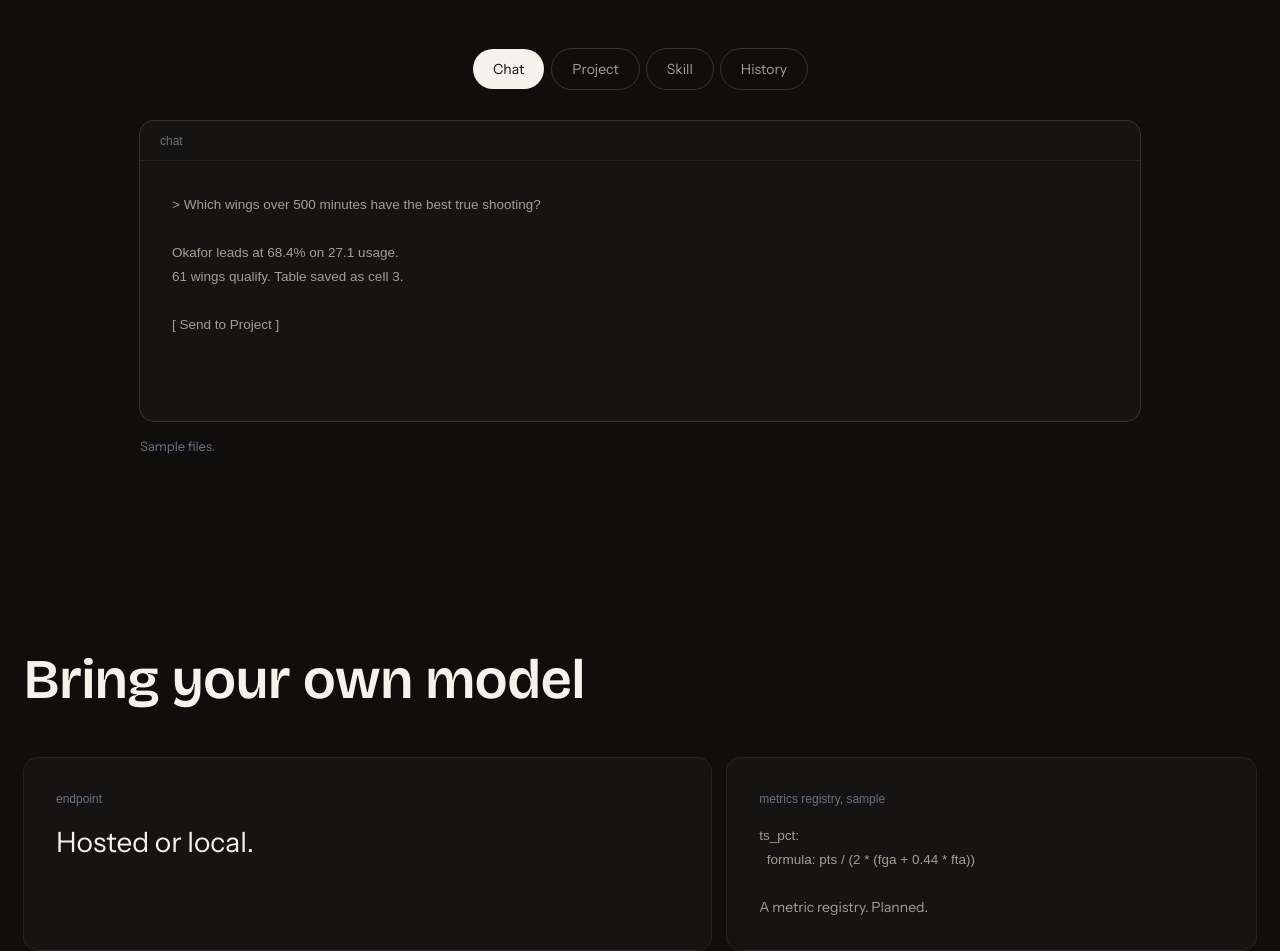
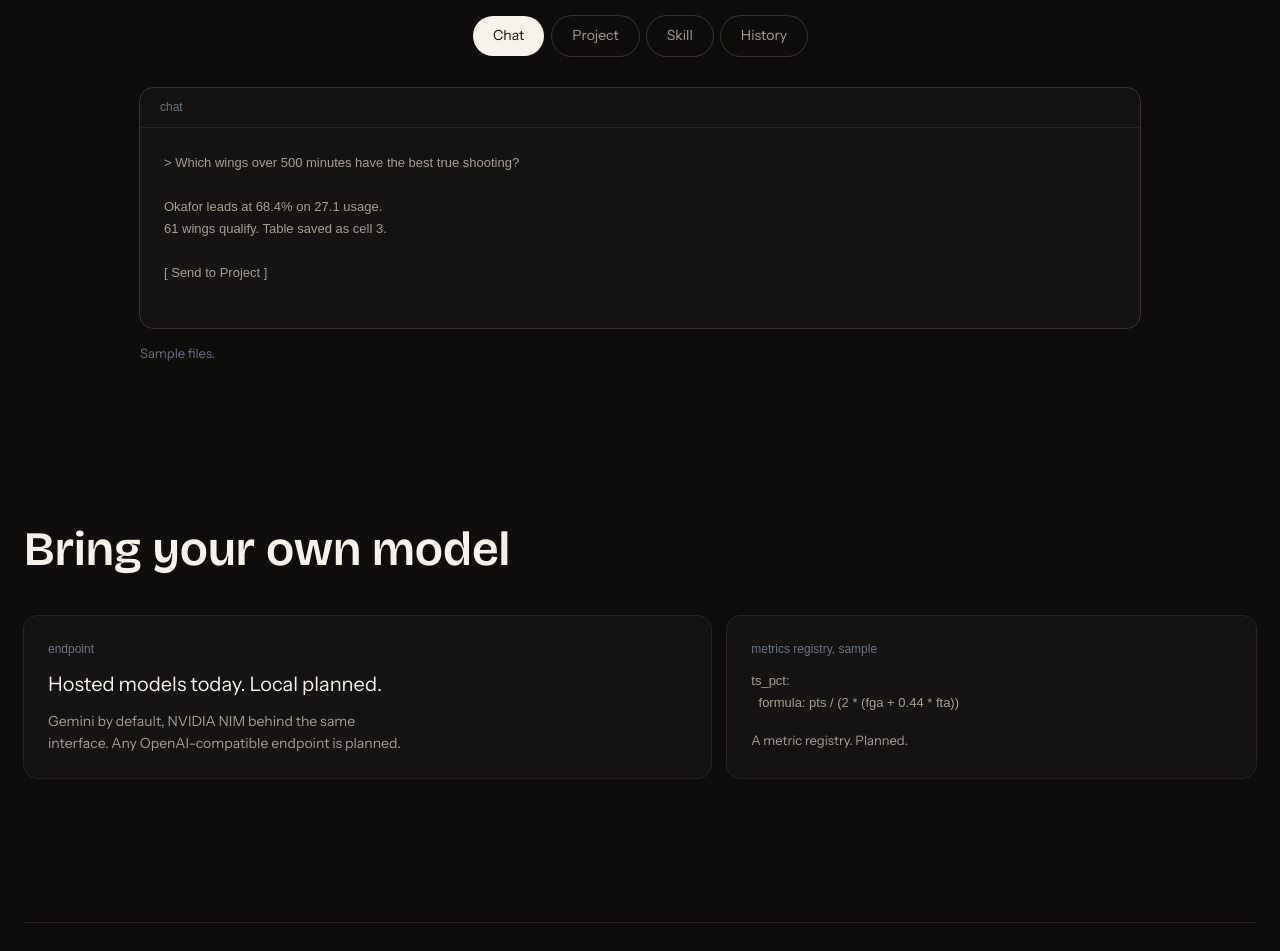
Before and after one commit to mythiipanda/mythiipanda.github.io, a Next.js app in the folder apps/dime-variants/: page /c in a window 1280 px wide. Shown: the part 1088-2039 px from the top of the page. Built offline with nearby package versions, Linux system fonts and the light colour scheme; a web font is replaced by a local one.

Commit message:
variants: roadmap-true model copy, flush closing CTA, tile heights, f windows fit

```diff
--- a/apps/dime-variants/app/a/page.tsx
+++ b/apps/dime-variants/app/a/page.tsx
@@ -75,7 +75,7 @@ export default function A() {
           </section>
         ))}
         <Closing />
-        <Close max="max-w-[1284px]" />
+        <Close max="max-w-[1284px]" flush />
       </main>
     </Page>
   );
--- a/apps/dime-variants/app/c/page.tsx
+++ b/apps/dime-variants/app/c/page.tsx
@@ -43,8 +43,8 @@ export default function C() {
             <div className="h-[560px] overflow-hidden rounded-[16px] bg-canvas shadow-[0_0_0_1px_var(--line-strong)] md:h-[680px] lg:rounded-r-none"><Workbench bare initialTab="notebook" /></div>
           </div>
         </section>
-        <section id="product" className="mx-auto max-w-[1320px] px-5 py-24 text-center md:px-6">
-          <h2 className="mx-auto max-w-[760px] text-[40px] leading-[48px] md:text-[56px] md:leading-[67px]">Every question reruns next <span className="text-[var(--cobalt-tx)]">season</span></h2>
+        <section id="product" className="mx-auto max-w-[1320px] px-5 py-20 text-center md:px-6">
+          <h2 className="mx-auto max-w-[760px] text-[34px] leading-[40px] md:text-[48px] md:leading-[54px]">Every question reruns next <span className="text-[var(--cobalt-tx)]">season</span></h2>
 
           <div className="mx-auto mt-10 flex justify-center gap-2">
             {tabs.map((x) => (
@@ -53,23 +53,24 @@ export default function C() {
           </div>
           <div className="mx-auto mt-8 max-w-[1000px] overflow-hidden rounded-[14px] bg-field text-left shadow-[0_0_0_1px_var(--line-strong)]">
             <div className="flex h-10 items-center border-b border-line px-5 font-mono text-[12px] text-ink-3">{t.file}</div>
-            <pre className="min-h-[260px] overflow-x-auto p-6 font-mono text-[13.5px] leading-[24px] text-ink-2 md:p-8">{t.code.join("\n")}</pre>
+            <pre className="min-h-[200px] overflow-x-auto p-5 font-mono text-[13px] leading-[22px] text-ink-2 md:p-6">{t.code.join("\n")}</pre>
           </div>
           <p className="mx-auto mt-4 max-w-[1000px] text-left text-[13px] text-ink-3">Sample files.</p>
         </section>
-        <section id="models" className="mx-auto max-w-[1320px] px-5 py-24 md:px-6">
-          <h2 className="max-w-[640px] text-[40px] leading-[48px] md:text-[56px] md:leading-[67px]">Bring your own model</h2>
+        <section id="models" className="mx-auto max-w-[1320px] px-5 py-20 md:px-6">
+          <h2 className="max-w-[640px] text-[34px] leading-[40px] md:text-[48px] md:leading-[54px]">Bring your own model</h2>
 
-          <div className="mt-12 grid gap-4 md:grid-cols-[1.3fr_1fr]">
-            <div className="rounded-[14px] bg-field p-8 shadow-[0_0_0_1px_var(--line)]">
+          <div className="mt-10 grid gap-4 md:grid-cols-[1.3fr_1fr]">
+            <div className="rounded-[14px] bg-field p-6 shadow-[0_0_0_1px_var(--line)]">
               <div className="font-mono text-[12px] text-ink-3">endpoint</div>
-              <p className="mt-4 text-[22px] leading-[30px] md:text-[28px] md:leading-[36px]">Hosted or local.</p>
+              <p className="mt-3 text-[20px] leading-[28px]">Hosted models today. Local planned.</p>
+              <p className="mt-3 max-w-[360px] text-[14px] leading-[22px] text-ink-2">Gemini by default, NVIDIA NIM behind the same interface. Any OpenAI-compatible endpoint is planned.</p>
 
             </div>
-            <div className="rounded-[14px] bg-field p-8 shadow-[0_0_0_1px_var(--line)]">
+            <div className="rounded-[14px] bg-field p-6 shadow-[0_0_0_1px_var(--line)]">
               <div className="font-mono text-[12px] text-ink-3">metrics registry, sample</div>
-              <pre className="mt-4 overflow-x-auto font-mono text-[13.5px] leading-[24px] text-ink-2">{"ts_pct:\n  formula: pts / (2 * (fga + 0.44 * fta))"}</pre>
-              <p className="mt-6 text-[14px] leading-[22px] text-ink-2">A metric registry. Planned.</p>
+              <pre className="mt-3 overflow-x-auto font-mono text-[13px] leading-[22px] text-ink-2">{"ts_pct:\n  formula: pts / (2 * (fga + 0.44 * fta))"}</pre>
+              <p className="mt-4 text-[13px] leading-[20px] text-ink-2">A metric registry. Planned.</p>
             </div>
           </div>
         </section>
--- a/apps/dime-variants/app/d/page.tsx
+++ b/apps/dime-variants/app/d/page.tsx
@@ -56,7 +56,7 @@ export default function D() {
             </div>
           </section>
         ))}
-        <Close max="max-w-[1300px]" />
+        <Close max="max-w-[1300px]" flush />
       </main>
       <div className="mt-20"><Foot max="max-w-[1300px]" /></div>
     </Page>
--- a/apps/dime-variants/app/e/page.tsx
+++ b/apps/dime-variants/app/e/page.tsx
@@ -44,7 +44,7 @@ export default function E() {
         </div>
         <h2 className="mb-6 mt-20 text-[22px] leading-[35px]">Run it</h2>
         <div id="self-host"><SetupRows /></div>
-        <Close max="max-w-[760px]" />
+        <Close max="max-w-[760px]" flush />
       </main>
       <Foot max="max-w-[760px]" />
     </Page>
--- a/apps/dime-variants/app/g/page.tsx
+++ b/apps/dime-variants/app/g/page.tsx
@@ -74,7 +74,7 @@ export default function G() {
           <h2 className="text-[32px] leading-[38px] md:text-[44px] md:leading-[50px]">Quick questions in Chat, saved work in Projects</h2>
 
         </section>
-        <section className="mx-auto max-w-[1100px] px-5 pt-28 md:px-6"><h2 className="mb-8 text-[32px] leading-[38px] md:text-[44px]">Runs on your machine</h2><SetupRows /><FaqList /></section>
+        <section className="mx-auto max-w-[1100px] px-5 pt-28 md:px-6"><h2 className="mb-8 text-[32px] leading-[38px] md:text-[44px]">Setup</h2><SetupRows /><FaqList /></section>
         <Close max="max-w-[1100px]" center />
       </main>
       <footer className="mt-28 overflow-hidden px-5 pb-6"><div className="font-display text-[34vw] font-bold leading-[0.8] text-ink md:text-[22vw]">dime<span className="text-[var(--cobalt-tx)]">.</span></div></footer>
--- a/apps/dime-variants/app/i/page.tsx
+++ b/apps/dime-variants/app/i/page.tsx
@@ -52,7 +52,7 @@ export default function I() {
         </div>
         <Index n="04" label="Setup" />
         <div id="self-host"><SetupRows /></div>
-        <Close max="max-w-[1280px]" />
+        <Close max="max-w-[1280px]" flush />
       </main>
       <div className="mt-24"><Foot max="max-w-[1280px]" /></div>
     </Page>
--- a/apps/dime-variants/components/v/Close.tsx
+++ b/apps/dime-variants/components/v/Close.tsx
@@ -27,9 +27,9 @@ function CopyCmd() {
   );
 }
 
-export function Close({ max = "max-w-[1200px]", center = false, title = "Run it on your machine." }: { max?: string; center?: boolean; title?: string }) {
+export function Close({ max = "max-w-[1200px]", center = false, title = "Run it on your machine.", flush = false }: { max?: string; center?: boolean; title?: string; flush?: boolean }) {
   return (
-    <section id="close" className={`mx-auto ${max} px-5 pt-20 md:px-6 md:pt-28`}>
+    <section id="close" className={flush ? "pt-10 md:pt-16" : `mx-auto ${max} px-5 pt-10 md:px-6 md:pt-16`}>
       <div className={`flex flex-col gap-8 border-t border-line pt-12 md:pt-16 ${center ? "items-center text-center" : "items-start md:flex-row md:items-end md:justify-between"}`}>
         <div className={`flex flex-col gap-5 ${center ? "items-center" : "items-start"}`}>
           <h2 className="text-[28px] leading-[34px] md:text-[36px] md:leading-[42px]">{title}</h2>
--- a/apps/dime-variants/lib/copy.ts
+++ b/apps/dime-variants/lib/copy.ts
@@ -36,7 +36,7 @@ export const copy = {
   },
   faq: [
     { id: "who", question: "Who is it for?", answer: "Stat nerds first, then analysts, then teams. Open source, no paid plan." },
-    { id: "models", question: "Which models?", answer: "Any OpenAI-compatible endpoint. Local models included." },
+    { id: "models", question: "Which models?", answer: "Gemini by default, NVIDIA NIM behind the same interface. Any OpenAI-compatible endpoint is planned." },
     { id: "host", question: "Where does it run?", answer: "On your machine." },
   ],
   close: { title: "Clone it and ask about last season", button: "Star on GitHub" },
```
Also changed, not shown: apps/dime-variants/app/f/page.tsx (+4 -4 lines), apps/dime-variants/app/h/page.tsx (+4 -4 lines), apps/dime-variants/app/j/page.tsx (+4 -4 lines).
